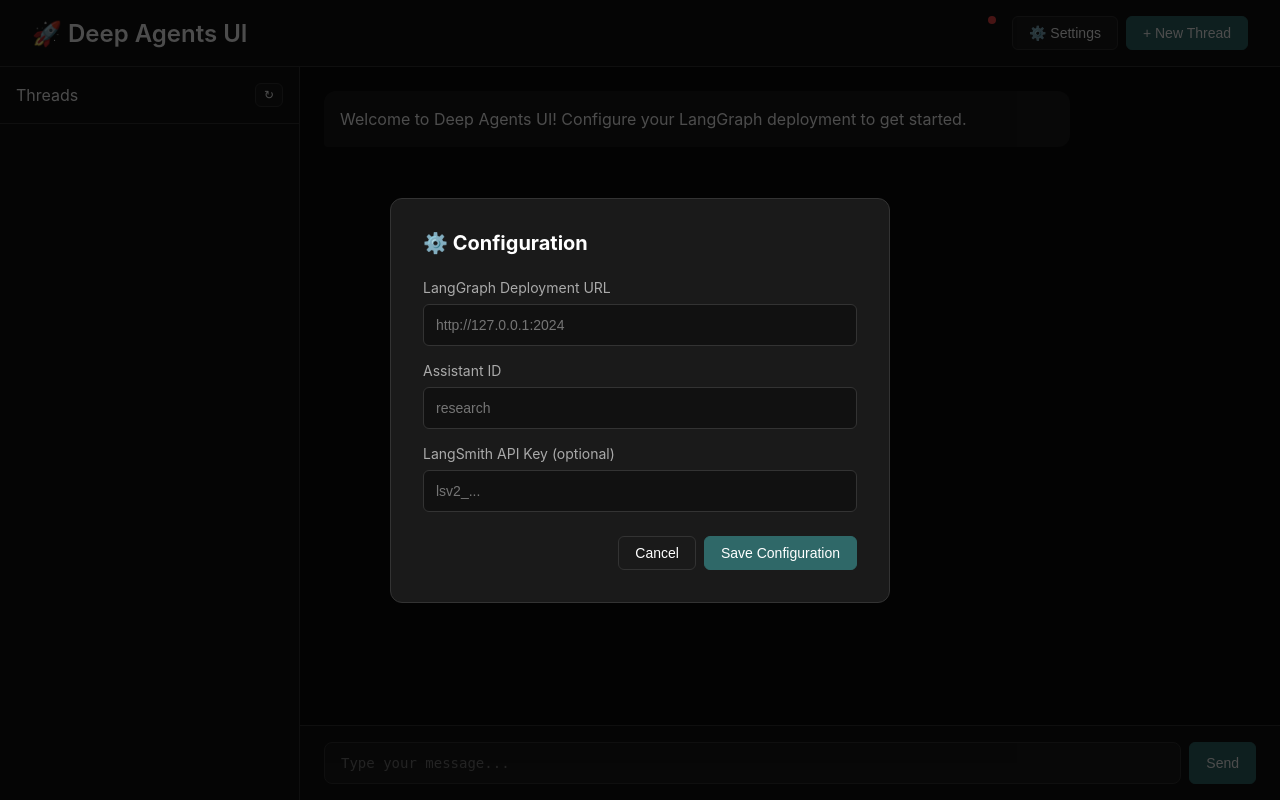
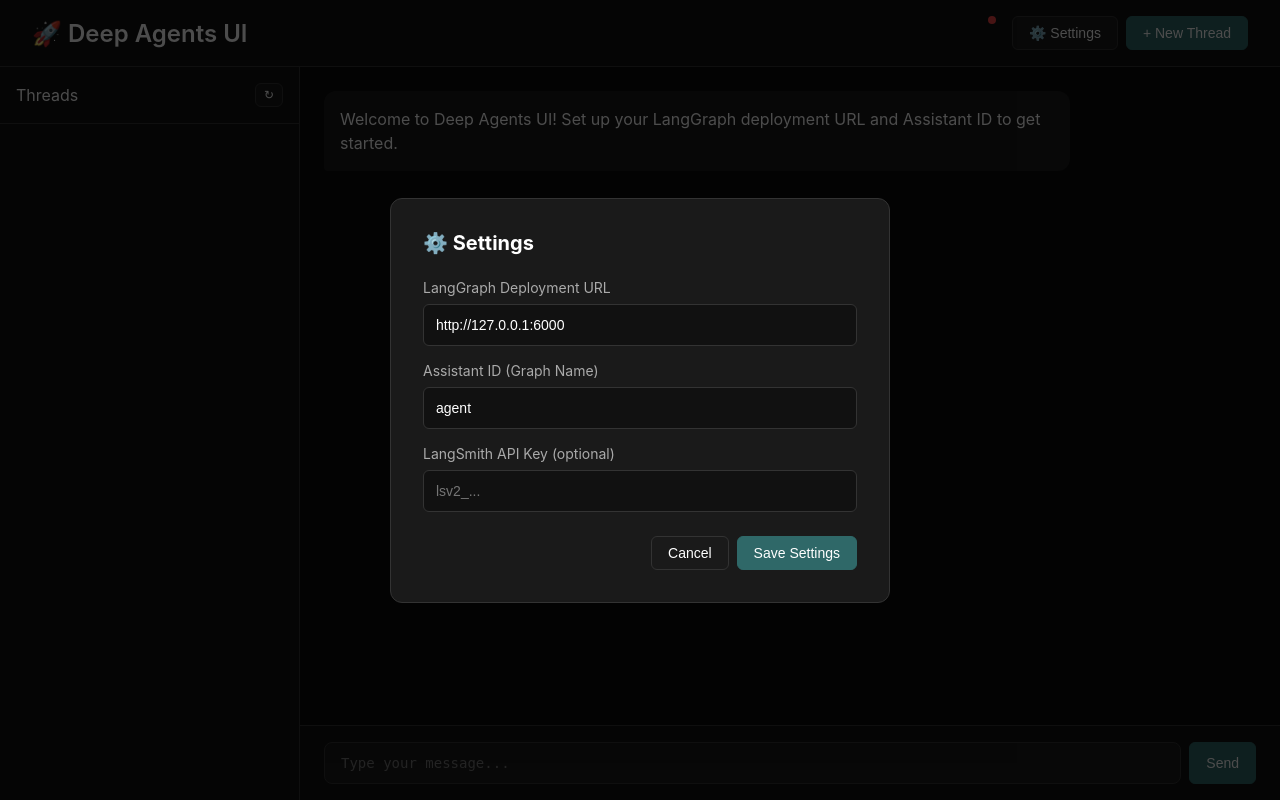
Before and after one commit to Denstis/deep-agents-ui-python, a FastAPI app: page / in a window 1280 px wide. Run offline with FastAPI, Linux system fonts and the light colour scheme.

Commit message:
update branch

```diff
--- a/app/agent.py
+++ b/app/agent.py
@@ -16,7 +16,7 @@ def call_model(state: AgentState) -> dict:
     last_message = state["messages"][-1] if state["messages"] else None
 
     if last_message and isinstance(last_message, HumanMessage):
-        response = f"Echo: {last_message.content}"
+        response = f"🤖 Agent received: '{last_message.content}'\nThis is a test response from your local LangGraph agent."
         return {"messages": [AIMessage(content=response)]}
 
     return {"messages": [AIMessage(content="Hello! I'm a simple test agent.")]}
--- a/templates/index.html
+++ b/templates/index.html
@@ -288,23 +288,25 @@
     <!-- Configuration Modal -->
     <div id="configModal" class="modal-overlay hidden">
         <div class="modal">
-            <h2>⚙️ Configuration</h2>
+            <h2>⚙️ Settings</h2>
             <form id="configForm">
                 <div class="form-group">
                     <label for="deploymentUrl">LangGraph Deployment URL</label>
                     <input
                         type="text"
                         id="deploymentUrl"
-                        placeholder="http://127.0.0.1:2024"
+                        placeholder="http://127.0.0.1:6000"
+                        value="http://127.0.0.1:6000"
                         required
                     >
                 </div>
                 <div class="form-group">
-                    <label for="assistantId">Assistant ID</label>
+                    <label for="assistantId">Assistant ID (Graph Name)</label>
                     <input
                         type="text"
                         id="assistantId"
-                        placeholder="research"
+                        placeholder="agent"
+                        value="agent"
                         required
                     >
                 </div>
@@ -318,7 +320,7 @@
                 </div>
                 <div class="modal-actions">
                     <button type="button" class="btn" onclick="closeConfigModal()">Cancel</button>
-                    <button type="submit" class="btn btn-primary">Save Configuration</button>
+                    <button type="submit" class="btn btn-primary">Save Settings</button>
                 </div>
             </form>
         </div>
@@ -352,7 +354,7 @@
             <div id="messagesContainer" class="messages-container">
                 <!-- Messages will be displayed here -->
                 <div class="message assistant">
-                    <div class="message-content">Welcome to Deep Agents UI! Configure your LangGraph deployment to get started.</div>
+                    <div class="message-content">Welcome to Deep Agents UI! Set up your LangGraph deployment URL and Assistant ID to get started.</div>
                 </div>
             </div>
             <div class="input-container">
@@ -392,7 +394,9 @@
 
         async function checkConfig() {
             try {
-                const response = await fetch('/api/config');
+                const response = await fetch('/api/config', {
+                    credentials: 'include'  // Include cookies for session
+                });
                 const data = await response.json();
 
                 if (data.configured) {
@@ -420,6 +424,7 @@
                 const response = await fetch('/api/config', {
                     method: 'POST',
                     headers: { 'Content-Type': 'application/json' },
+                    credentials: 'include',  // Include cookies for session
                     body: JSON.stringify({
                         deployment_url: deploymentUrl,
                         assistant_id: assistantId,
@@ -431,14 +436,14 @@
                     config = { deployment_url: deploymentUrl, assistant_id: assistantId };
                     updateStatus(true);
                     closeConfigModal();
-                    addMessage('assistant', 'Configuration saved successfully!');
+                    addMessage('assistant', 'Settings saved successfully!');
                     loadThreads();
                 } else {
-                    throw new Error('Failed to save configuration');
+                    throw new Error('Failed to save settings');
                 }
             } catch (error) {
                 console.error('Error saving config:', error);
-                alert('Failed to save configuration. Please try again.');
+                alert('Failed to save settings. Please try again.');
             }
         });
 
@@ -457,7 +462,9 @@
             if (!config) return;
 
             try {
-                const response = await fetch('/api/threads');
+                const response = await fetch('/api/threads', {
+                    credentials: 'include'  // Include cookies for session
+                });
                 const data = await response.json();
 
                 const threadList = document.getElementById('threadList');
@@ -486,7 +493,10 @@
             }
 
             try {
-                const response = await fetch('/api/threads', { method: 'POST' });
+                const response = await fetch('/api/threads', {
+                    method: 'POST',
+                    credentials: 'include'  // Include cookies for session
+                });
                 const thread = await response.json();
                 currentThreadId = thread.thread_id;
                 addMessage('assistant', 'New thread created. How can I help you?');
@@ -508,7 +518,9 @@
 
             // Load thread history
             try {
-                const response = await fetch(`/api/threads/${threadId}/state`);
+                const response = await fetch(`/api/threads/${threadId}/state`, {
+                    credentials: 'include'  // Include cookies for session
+                });
                 const state = await response.json();
 
                 // Clear and load messages
@@ -572,6 +584,7 @@
                 const response = await fetch('/api/stream', {
                     method: 'POST',
                     headers: { 'Content-Type': 'application/json' },
+                    credentials: 'include',  // Include cookies for session
                     body: JSON.stringify({
                         thread_id: currentThreadId,
                         message: message
```
Also changed, not shown: 2 other files.
